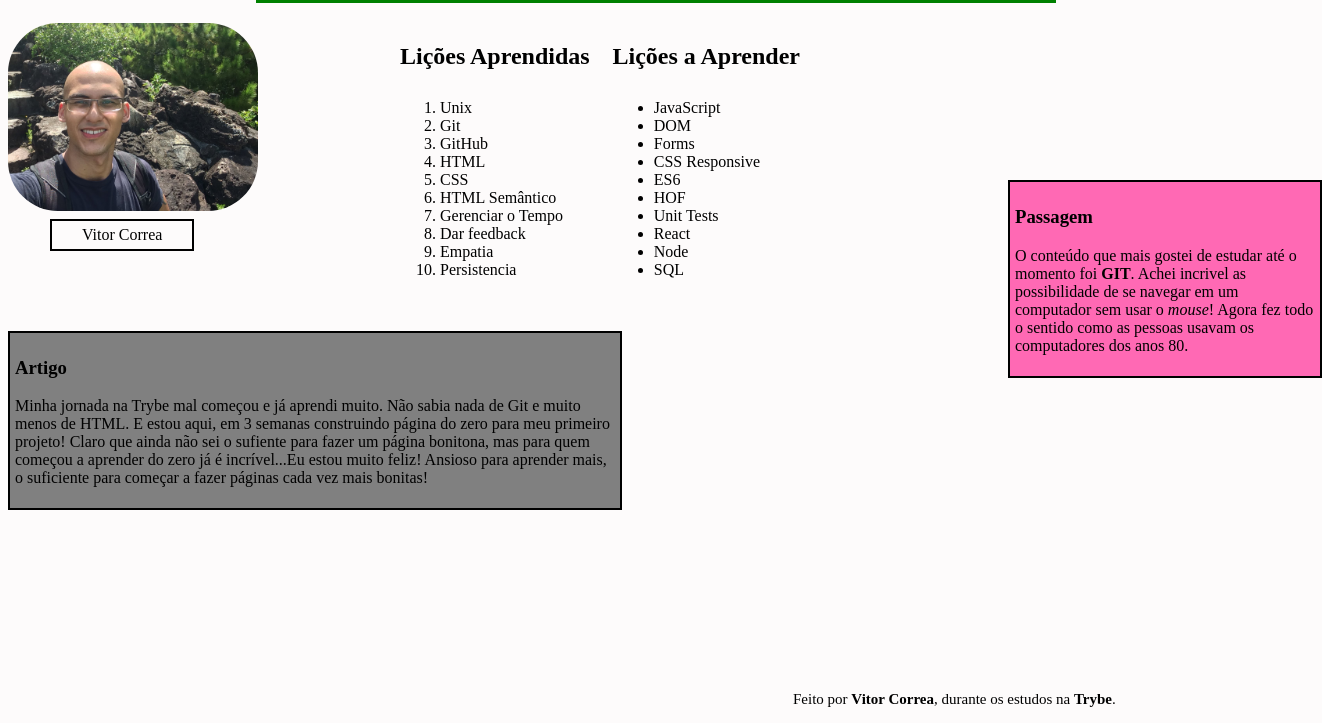
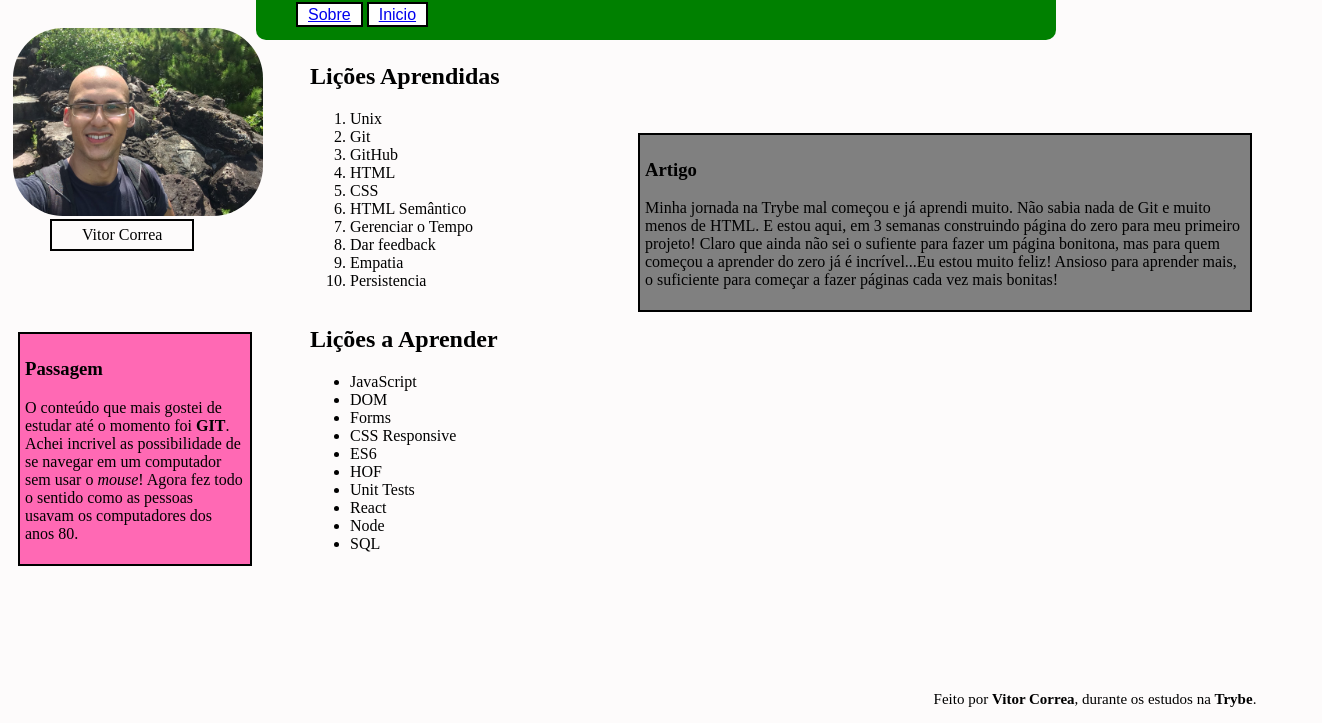
Before and after one commit to VitorCorrea18/first_project_lessons_learned, a website: page index.html in a window 1280 px wide. Shown: the part 77-800 px from the top of the page, 1322 px wide, since content can reach past the window. Drawn offline with Linux system fonts and the light colour scheme.

Commit message:
tentando subir a nota

```diff
--- a/index.html
+++ b/index.html
@@ -12,17 +12,25 @@
 <body>
   <header id="cabecalho">
     <h1 id="titulo">Project Lessons Learned - Trybe</h1>
+    <nav id="navegacao">
+      <ul>
+      <a href="www.google.com" target="_blank"><li>Sobre</li></a>
+      <a href="www.google.com" target="_blank"><li>Inicio</li></a>
+      </ul>
+    </nav>
   </header>
 
   <img id="minha_foto" src="imagens/minha-foto.JPG" alt="Minha foto">
   <p id="meu-nome">Vitor Correa</p>
+
   <a href="https://www.linkedin.com/in/vitorcorrea18/" target="_blank">
     <img id="linkedinlogo" src="/imagens/images.png" alt="Linkedin Logo"></a>
   <a href="https://github.com/VitorCorrea18" target="_blank">
     <img id="githublogo" src="/imagens/github.png" alt="GitHub Logo"></a>
 
   <main>
-    <section>
+    <section id="lado-esquerdo">
+      <table>
         <h2 id="learned">Lições Aprendidas</h2>
         <ol id="licoes_aprendidas">
           <li>Unix</li>
@@ -36,8 +44,8 @@
           <li>Empatia</li>
           <li>Persistencia</li>
         </ol>
-    </section>
-    <section>
+      </table>
+      <table>
         <h2 id="to-be-learned">Lições a Aprender</h2>
         <ul id="licoes_a_aprender">
           <li>JavaScript</li>
@@ -51,8 +59,9 @@
           <li>Node</li>
           <li>SQL</li>
         </ul>
+      </table>
     </section>
-    <article id="artigo">
+    <article id="lado-direito">
       <h3>Artigo</h3>
       <p>Minha jornada na Trybe mal começou e já aprendi muito. Não sabia nada
         de Git e muito menos de HTML. E estou aqui, em 3 semanas construindo
@@ -77,8 +86,6 @@
       Feito por <b>Vitor Correa</b>, durante os estudos na <b>Trybe</b>.
     </p>
   </footer>
-
-
 </body>
 
 </html>
--- a/style.css
+++ b/style.css
@@ -8,12 +8,26 @@ body {
   background-color: green;
   left: 20%;
   width: 800px;
+  border-radius: 10px;
 
 }
 
 #titulo {
   text-align: center;
   font-family: Times, serif, sans-serif;
+  color: white;
+  line-height: 40px;
+}
+
+#navegacao ul li {
+  display: inline;
+  list-style: none;
+  font-family: Arial, Helvetica, sans-serif;
+  font: bold;
+  text-decoration: none;
+  border: 2px solid black;
+  padding: 2px 10px;
+  background-color: white;
 }
 
 #minha_foto {
@@ -21,6 +35,7 @@ body {
   border-radius: 50px;
   position: fixed;
   top: 100px;
+  margin: 5px;
 }
 
 #meu-nome {
@@ -30,6 +45,27 @@ body {
   border: 2px solid black;
   padding: 5px 30px;
 }
+
+#lado-esquerdo {
+
+  position: fixed;
+  top: 120px;
+  left: 310px;
+}
+
+#lado-direito {
+  position: relative;
+  width: 600px;
+  left: 580px;
+  top: 200px;
+  margin: 10px 50px 20px;
+  border: 2px solid black;
+  padding: 5px;
+  background-color: grey;
+}
+/* O que eu tinha feito antes, sem colocar elementos lado-esquerdo e direito.
+e sem tabela tbm. Consegui 90% dos requisitos obrigatórios mas estou tentando
+melhorar.
 
 #licoes_aprendidas {
   position: fixed;
@@ -54,18 +90,7 @@ body {
   top: 100px;
   right: 480px;
 }
-
-#rodape {
-  position: fixed;
-  right: 2%;
-  bottom: 0%;
-  width: 600px;
-}
-
-#creditos {
-  font-size: 15px;
-  text-align: center;
-}
+*/
 
 #linkedinlogo {
   width: 90px;
@@ -80,21 +105,26 @@ body {
   left: 115px;
 }
 
-#artigo {
-  position: relative;
-  width: 600px;
-  top: 400px;
-  border: 2px solid black;
-  padding: 5px;
-  background-color: grey;
-}
 
 #passagem {
   position: relative;
-  width: 300px;
-  top: 70px;
-  left: 1000px;
+  width: 220px;
+  top: 200px;
+  left: 5px;
+  margin: 5px;
   border: 2px solid black;
   padding: 5px;
   background-color: hotpink;
 }
+
+#rodape {
+  position: fixed;
+  right: 20px;
+  bottom: 0%;
+  width: 330px;
+}
+
+#creditos {
+  font-size: 15px;
+  text-align: center;
+}
```
Lines whose indentation alone changed are shown as unchanged.
